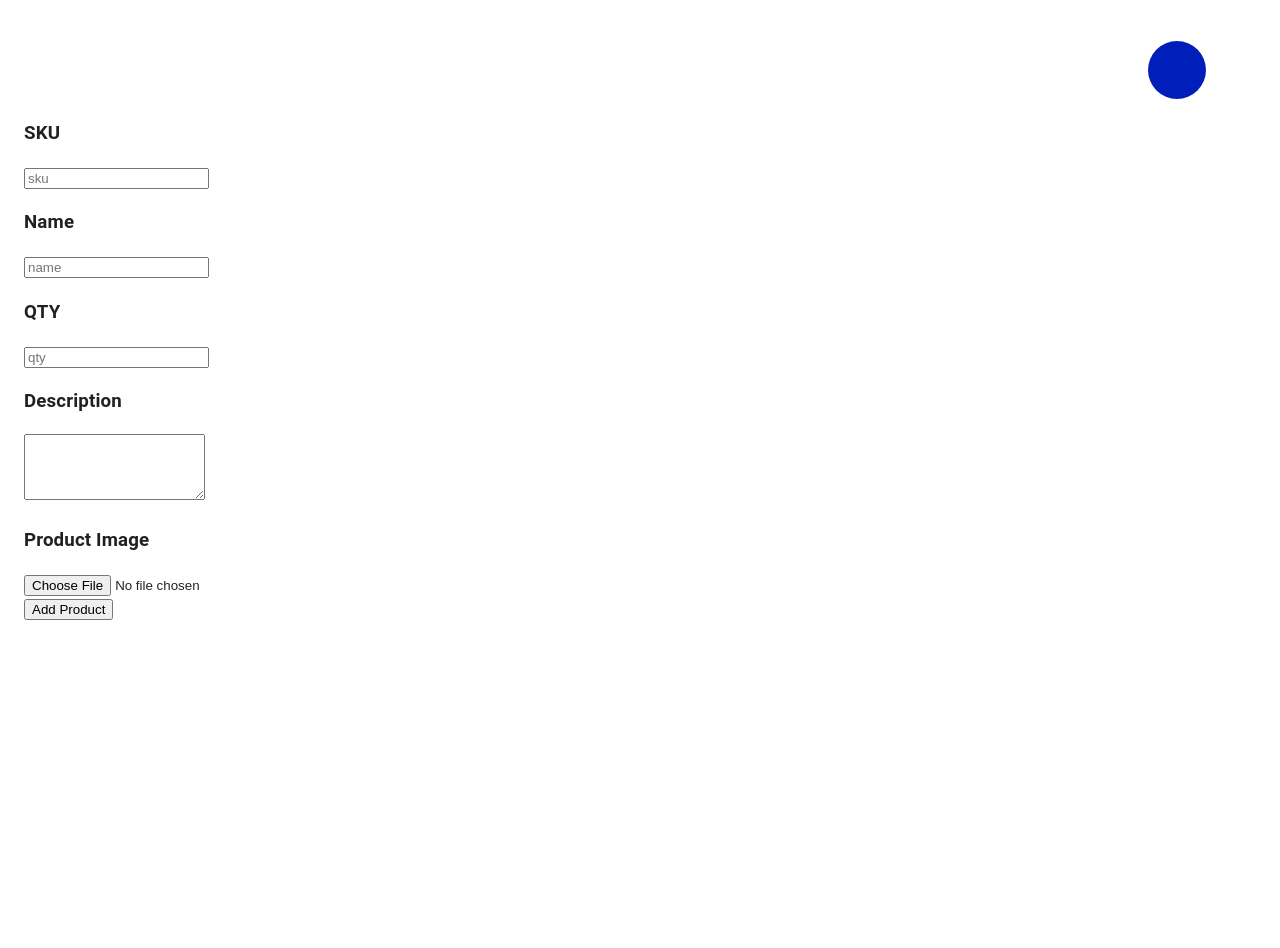
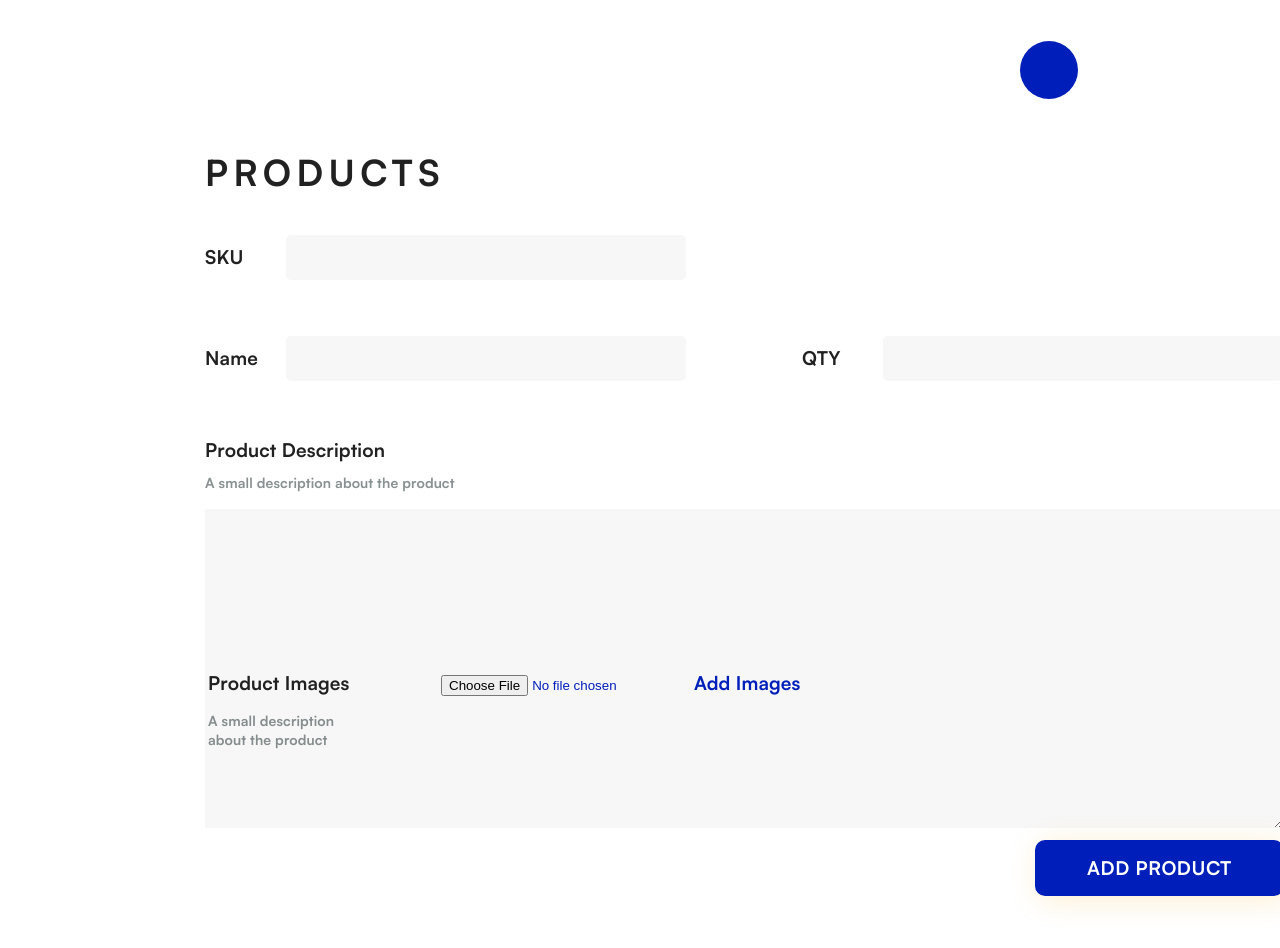
Before and after one commit to Thinushika/eCommerce_app_frontend, a React (Create React App) app: page / in a window 1280 px wide. Shown: the top 948 px of the page. Before the commit the page ends 800 px from the top, so only its background shows below. Built offline with nearby package versions, Linux system fonts and the light colour scheme; no server answers.

Commit message:
ui update

```diff
--- a/src/App.js
+++ b/src/App.js
@@ -23,6 +23,7 @@ const App = () => {
           component="main"
           sx={{
             m: 0,
+            left: 0,
             display: "flex",
             flexDirection: "row",
           }}
--- a/src/components/layout/Layout.jsx
+++ b/src/components/layout/Layout.jsx
@@ -1,3 +1,4 @@
+import { Box } from "@mui/material";
 import React from "react";
 import AddProducts from "../products/addProduct/AddProducts";
 import Products from "../products/Products";
@@ -7,10 +8,20 @@ import HeaderAppBar from "./header/HeaderAppBar";
 const Layout = () => {
   return (
     <>
-      <HeaderAppBar />
-      {/* <ContentLayout /> */}
-      {/* <Products /> */}
-      <AddProducts />
+      <Box
+        sx={{
+          m: 0,
+          position: "relative",
+          width: "1440px",
+          height: "1024px",
+          bgcolor: "#FFFFFF",
+        }}
+      >
+        <HeaderAppBar />
+        {/* <ContentLayout /> */}
+        {/* <Products /> */}
+        <AddProducts />
+      </Box>
     </>
   );
 };
--- a/src/components/products/addProduct/AddProducts.jsx
+++ b/src/components/products/addProduct/AddProducts.jsx
@@ -1,8 +1,10 @@
+import { Box, Button, Input, InputBase, Typography } from "@mui/material";
 import React, { useState } from "react";
-import { Input } from "antd";
 import FileBase from "react-file-base64";
 import { useDispatch } from "react-redux";
 import { createProducts } from "../../../actions/products";
+import TextareaAutosize from "@mui/material/TextareaAutosize";
+import Alert from "@mui/material/Alert";
 
 const AddProducts = () => {
   const { TextArea } = Input;
@@ -23,48 +25,197 @@ const AddProducts = () => {
 
   return (
     <>
+      <Box
+        sx={{
+          width: "100%",
+        }}
+      >
+        <Typography
+          sx={{
+            position: "absolute",
+            top: 146,
+            left: 181,
+            fontSize: 36,
+            fontWeight: 900,
+            fontFamily: "SatoshiVariable",
+            letterSpacing: "0.15em",
+          }}
+        >
+          PRODUCTS
+        </Typography>
+      </Box>
       <form onSubmit={handleSubmit} style={{ marginTop: 100 }}>
-        <h3>SKU</h3>
-        <Input
-          placeholder="sku"
+        {/* SKU */}
+        <Typography
+          sx={{
+            fontFamily: "SatoshiVariable",
+            fontStyle: "normal",
+            fontWeight: 500,
+            fontSize: "19px",
+            lineHeight: "26px",
+            position: "absolute",
+            left: "181px",
+            top: "244px",
+          }}
+        >
+          SKU
+        </Typography>
+        <InputBase
           name="sku"
           value={productData.sku}
           onChange={(e) =>
             setProductData({ ...productData, sku: e.target.value })
           }
+          sx={{
+            bgcolor: "#F7F7F7",
+            width: "400px",
+            height: "45px",
+            position: "absolute",
+            left: "262px",
+            top: "235px",
+            borderRadius: "5px",
+          }}
         />
-        <br />
-        <h3>Name</h3>
-        <Input
-          placeholder="name"
+        {/* Name */}
+        <Typography
+          sx={{
+            fontFamily: "SatoshiVariable",
+            fontStyle: "normal",
+            fontWeight: 500,
+            fontSize: "19px",
+            lineHeight: "26px",
+            position: "absolute",
+            left: "181px",
+            top: "345px",
+          }}
+        >
+          Name
+        </Typography>
+        <InputBase
           name="name"
           value={productData.name}
           onChange={(e) =>
             setProductData({ ...productData, name: e.target.value })
           }
+          sx={{
+            bgcolor: "#F7F7F7",
+            width: "400px",
+            height: "45px",
+            position: "absolute",
+            left: "262px",
+            top: "336px",
+            borderRadius: "5px",
+          }}
         />
-        <br />
-        <h3>QTY</h3>
-        <Input
-          placeholder="qty"
+        {/* Quantity */}
+        <Typography
+          sx={{
+            fontFamily: "SatoshiVariable",
+            fontStyle: "normal",
+            fontWeight: 500,
+            fontSize: "19px",
+            lineHeight: "26px",
+            position: "absolute",
+            left: "778px",
+            top: "345px",
+          }}
+        >
+          QTY
+        </Typography>
+        <InputBase
           name="qty"
           value={productData.qty}
           onChange={(e) =>
             setProductData({ ...productData, qty: e.target.value })
           }
+          sx={{
+            bgcolor: "#F7F7F7",
+            width: "400px",
+            height: "45px",
+            position: "absolute",
+            left: "859px",
+            top: "336px",
+            borderRadius: "5px",
+          }}
         />
-        <br />
-        <h3>Description</h3>
-        <TextArea
-          rows={4}
+
+        {/* Product Description */}
+        <Typography
+          sx={{
+            fontFamily: "SatoshiVariable",
+            fontStyle: "normal",
+            fontWeight: 500,
+            fontSize: "19px",
+            lineHeight: "26px",
+            position: "absolute",
+            left: "181px",
+            top: "437px",
+          }}
+        >
+          Product Description
+        </Typography>
+        <Typography
+          sx={{
+            fontFamily: "SatoshiVariable",
+            fontStyle: "normal",
+            fontWeight: 500,
+            fontSize: "14px",
+            lineHeight: "19px",
+            position: "absolute",
+            left: "181px",
+            top: "473px",
+            color: "#162427",
+            opacity: "0.5",
+          }}
+        >
+          A small description about the product
+        </Typography>
+        <TextareaAutosize
+          minRows={3}
+          style={{
+            position: "absolute",
+            width: "1078px",
+            height: "105px",
+            left: "181px",
+            top: "509px",
+            backgroundColor: "#F7F7F7",
+            border: "none",
+          }}
           name="desc"
           value={productData.desc}
           onChange={(e) =>
             setProductData({ ...productData, desc: e.target.value })
           }
         />
-        <h3>Product Image</h3>
-        <div>
+
+        {/* Image upload area */}
+        <Typography
+          sx={{
+            fontFamily: "SatoshiVariable",
+            fontStyle: "normal",
+            fontWeight: 500,
+            fontSize: "19px",
+            lineHeight: "26px",
+            position: "absolute",
+            left: "184px",
+            top: "670px",
+          }}
+        >
+          Product Images
+        </Typography>
+        <Box
+          sx={{
+            position: "absolute",
+            left: "417px",
+            top: "670px",
+            fontFamily: "SatoshiVariable",
+            fontStyle: "normal",
+            fontWeight: 500,
+            fontSize: "19px",
+            lineHeight: "26px",
+            color: "#001EB9",
+          }}
+        >
           <FileBase
             type="file"
             multiple={false}
@@ -72,8 +223,55 @@ const AddProducts = () => {
               setProductData({ ...productData, selectedFile: base64 })
             }
           />
-        </div>
-        <button type="submit">Add Product</button>
+          Add Images
+        </Box>
+        <Typography
+          sx={{
+            fontFamily: "SatoshiVariable",
+            fontStyle: "normal",
+            fontWeight: 500,
+            fontSize: "14px",
+            lineHeight: "19px",
+            position: "absolute",
+            width: "166px",
+            height: "38",
+            left: "184px",
+            top: "711px",
+            color: "#162427",
+            opacity: "0.5",
+          }}
+        >
+          A small description about the product
+        </Typography>
+        <Button
+          type="submit"
+          sx={{
+            position: "absolute",
+            width: "249px",
+            height: "56px",
+            left: "1001px",
+            top: "840px",
+            bgcolor: "#001EB9",
+            boxShadow: "4px 4px 30px rgba(243, 172, 22, 0.2)",
+            borderRadius: "10px",
+            fontFamily: "SatoshiVariable",
+            fontStyle: "normal",
+            fontWeight: 700,
+            fontSize: "19px",
+            lineHeight: "26px",
+            color: "#FFFFFF",
+            "&:hover": {
+              bgcolor: "#010f5e",
+              color: "#FFFFFF",
+            },
+            flex: "none",
+            order: 0,
+            flexGrow: 0,
+            margin: "0px 10px",
+          }}
+        >
+          Add Product
+        </Button>
       </form>
     </>
   );
--- a/src/index.css
+++ b/src/index.css
@@ -1,10 +1,12 @@
 body {
   margin: 0;
-  overflow: hidden;
+  /* overflow: hidden; */
+  padding: 0;
 }
 
 @font-face {
   font-family: "SatoshiVariable";
   src: local("SatoshiVariable"),
     url("./fonts/Satoshi-Variable.ttf") format("truetype");
+  font-weight: bold;
 }
```
